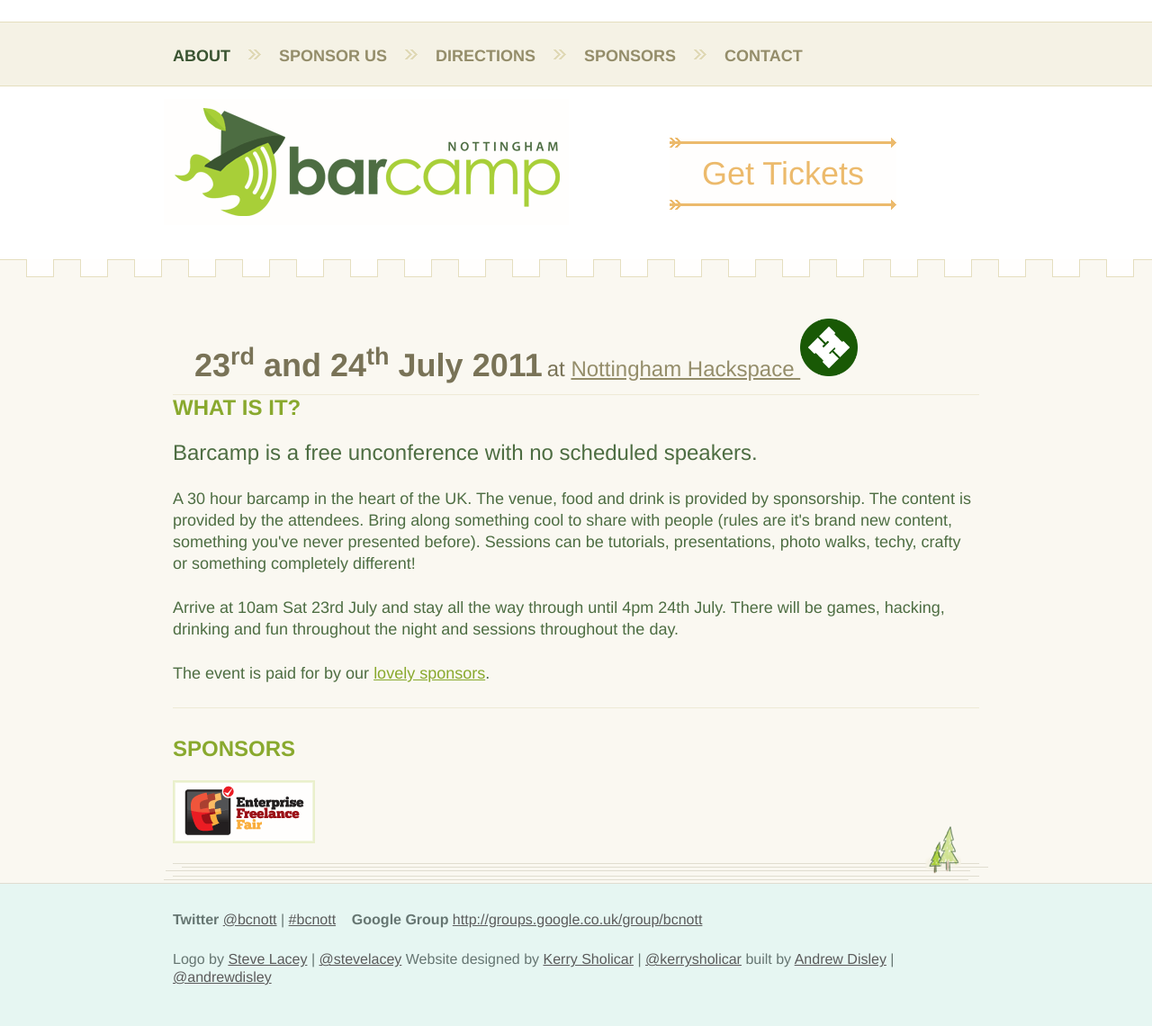
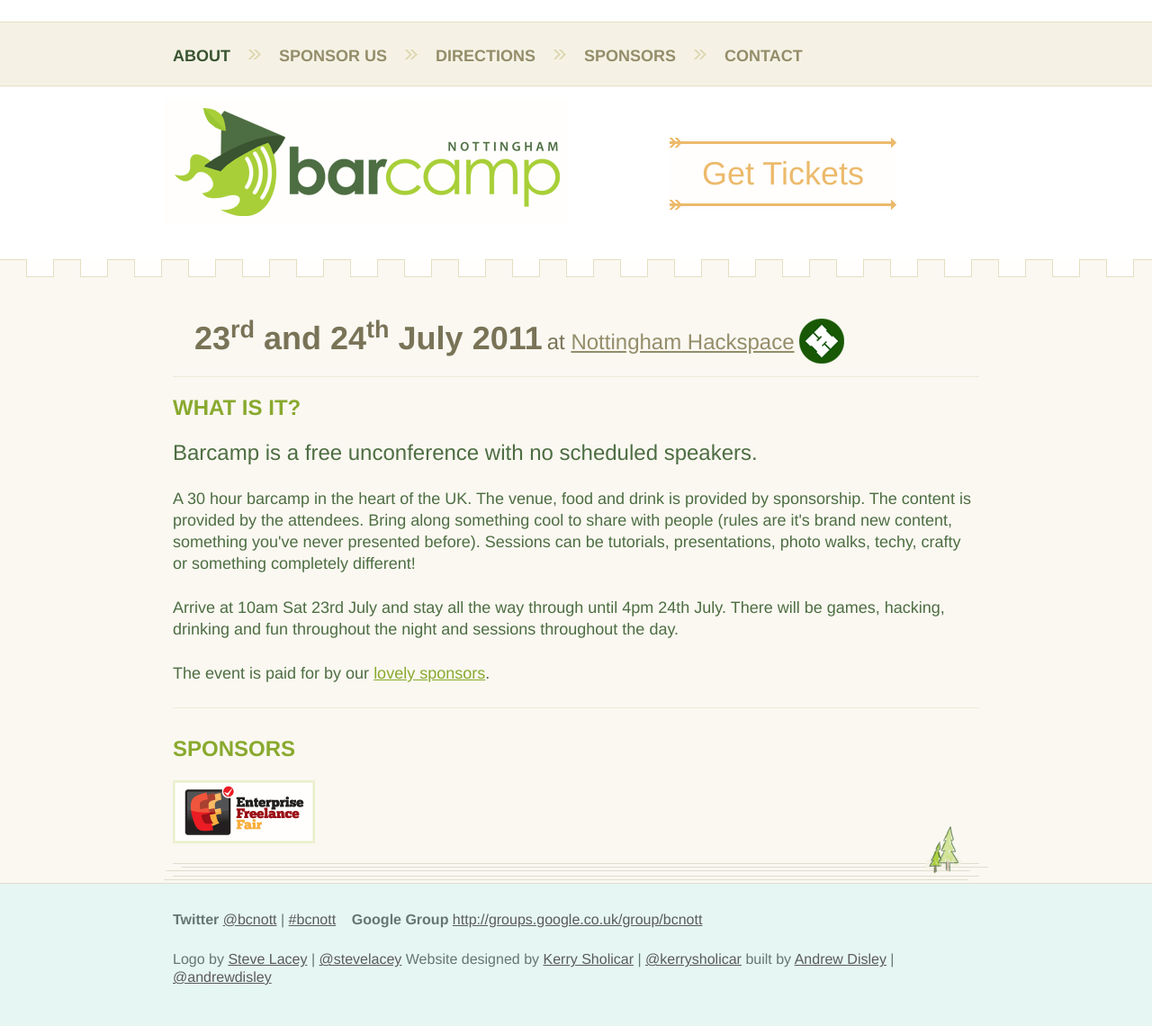
Before and after one commit to andrewdisley/barcamp-nottingham, a Jekyll site: the page built from home.html, in a window 1280 px wide. Shown: the whole page at 90% size. Built offline with Jekyll 4.4.1, drawn with Linux system fonts in a browser that asks for light colours.

Commit message:
Updated NH logo to fit better.

```diff
--- a/_layouts/default.html
+++ b/_layouts/default.html
@@ -24,7 +24,7 @@
       <header id="Header" role="banner">
         <div class="container">
           <h1><a href="{{ site.url }}"><img alt="{{ site.title }}" height="140" src="{{ site.assets_url }}img/{{ site.name }}.png" width="450"></a></h1>
-          <h2><span class="date">23<sup>rd</sup> and 24<sup>th</sup> July 2011</span> <span class="venue">at <a href="http://nottinghack.org.uk/">Nottingham Hackspace <img alt="Nottinghack" height="64" src="{{ site.assets_url }}img/nottinghack.png"></a></span></h2>
+          <h2><span class="date">23<sup>rd</sup> and 24<sup>th</sup> July 2011</span> <span class="venue">at <a href="http://nottinghack.org.uk/">Nottingham Hackspace <img alt="Nottinghack" height="50" src="{{ site.assets_url }}img/nottinghack.png" width="50"></a></span></h2>
           <p class="tickets"><a href="http://bcnott.eventbrite.com/">Get Tickets</a></p>
         </div>
         <nav id="NavPri" role="navigation">
--- a/assets/css/screen.css
+++ b/assets/css/screen.css
@@ -97,11 +97,12 @@ p { margin-bottom: 25px; }
 #Header .container { position: relative; }
 #Header h1 { clear: both; margin-bottom: 100px; padding-top: 110px; }
 #Header h1 img { margin-left: -10px; }
-#Header h2 { border-bottom: 1px solid #EEEAD6; color: #948D6A; font-size: 18px; padding: 0 24px 10px; }
+#Header h2 { border-bottom: 1px solid #EEEAD6; color: #948D6A; font-size: 18px; padding: 0 24px 20px; }
 #Header h2 a { color: #948D6A; }
 #Header h2 a:hover { color: #3A5431; }
 #Header h2 .date { color: #797357; font-size: 36px; font-weight: 600; }
-#Header h2 .venue { color: #797357; font-size: 24px; }
+#Header h2 .venue { color: #797357; font-size: 24px; position: relative; }
+#Header h2 .venue img { right: -55px; position: absolute; }
 #Header p.tickets { background: #FFFFFF url(../img/tickets.png) no-repeat 0 0; font-size: 36px; height: 80px; left: 552px; position: absolute; top: 153px; width: 252px; }
 #Header p.tickets a { color: #ECBA6C; display: block; height: 100%; line-height: 80px; width: 100%; text-align: center; text-decoration: none; }
 #Header p.tickets a:hover { color: #F7AD3A; }
```
Also changed, not shown: assets/img/nottinghack.png.
